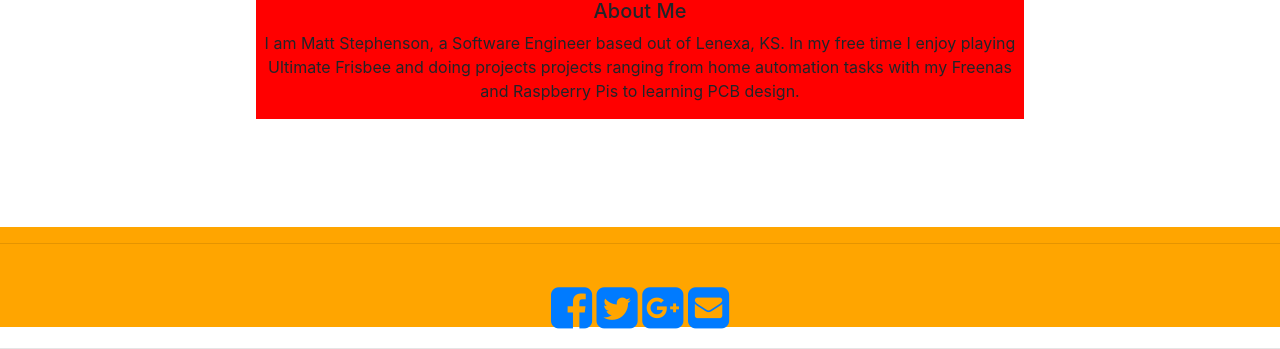
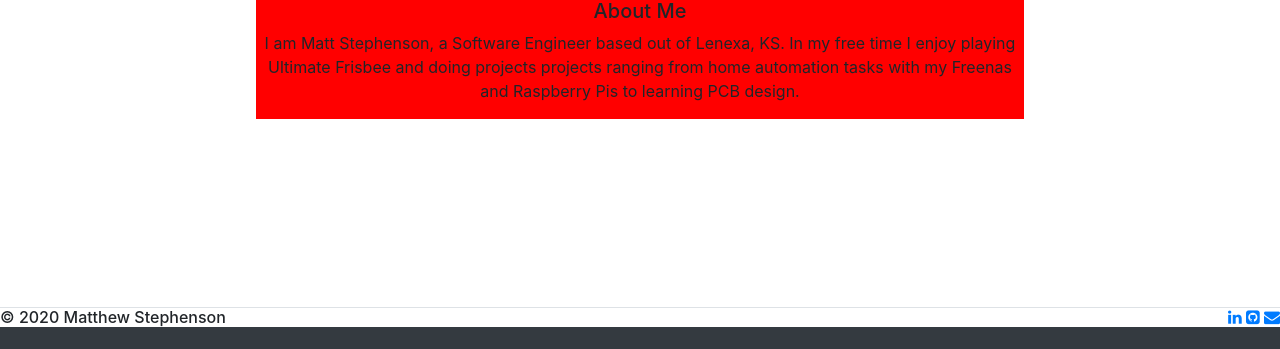
Before and after one commit to Matthewthestephenson/Django-Project, a Django app: page /home/ in a window 1280 px wide. Shown: the part 473-822 px from the top of the page. After the commit the page ends 800 px from the top, so only its background shows below. Run offline with Django 3.2, Linux system fonts and the light colour scheme; some libraries are stand-ins or nearby versions.

Commit message:
not sure, I haven't touched this in a long time

```diff
--- a/myproject/templates/footer.html
+++ b/myproject/templates/footer.html
@@ -11,16 +11,17 @@
 <link href="//maxcdn.bootstrapcdn.com/font-awesome/4.1.0/css/font-awesome.min.css" rel="stylesheet">
 <!-- // -->
 
-<div class="footer-container">
-    <hr />
-        <div class="text-center center-block">
-            <br />
-                <a href="https://www.facebook.com/bootsnipp"><i class="fa fa-facebook-square fa-3x social"></i></a>
-	            <a href="https://twitter.com/bootsnipp"><i class="fa fa-twitter-square fa-3x social"></i></a>
-	            <a href="https://plus.google.com/+Bootsnipp-page"><i class="fa fa-google-plus-square fa-3x social"></i></a>
-	            <a href="mailto:matthewgstephenson@gmail.com"><i class="fa fa-envelope-square fa-3x social"></i></a>
+<div class="sticky-footer border-top border-light-gray gray h6">
+	<div class="sm-col" style="float:left;" >
+	&copy; 2020 Matthew Stephenson
 	</div>
-    <hr />
+	<div style="float:right;" class="sm-col-right">
+        	<div class="text-center center-block">
+                	<a href="https://www.linkedin.com/in/matthew-stephenson-0882aab0/" target="_blank"><i class="fa fa-linkedin"></i></a>
+			<a href="https://github.com/" target="_blank" class="gray hint--top" data-hint="GitHub"><i class="fa fa-github-square"></i></a>
+	        	<a href="mailto:matthewgstephenson@gmail.com"><i class="fa fa-envelope social"></i></a>
+		</div>
+	</div>
 </div>
 
 {% endblock %}
--- a/static/css/base.css
+++ b/static/css/base.css
@@ -26,9 +26,12 @@
 }
 
 footer {
-    background-color: orange;
+/*    background-color: orange;
     bottom: 0;
     height: 100px;
+    left: 0;
+    */
+    bottom: 0;
     left: 0;
     position: absolute;
     width: 100%;
```
